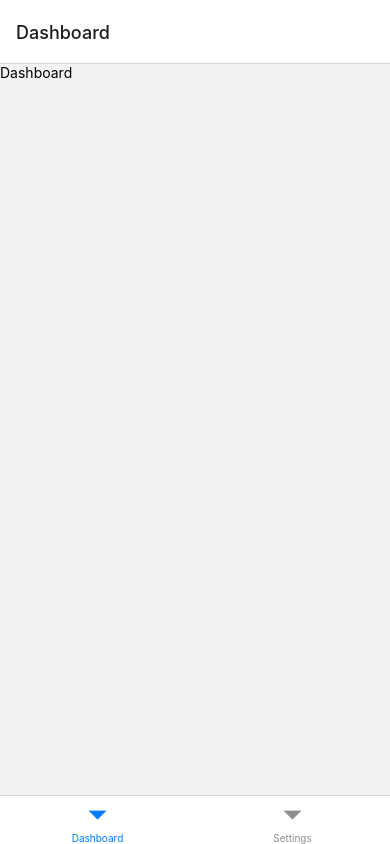
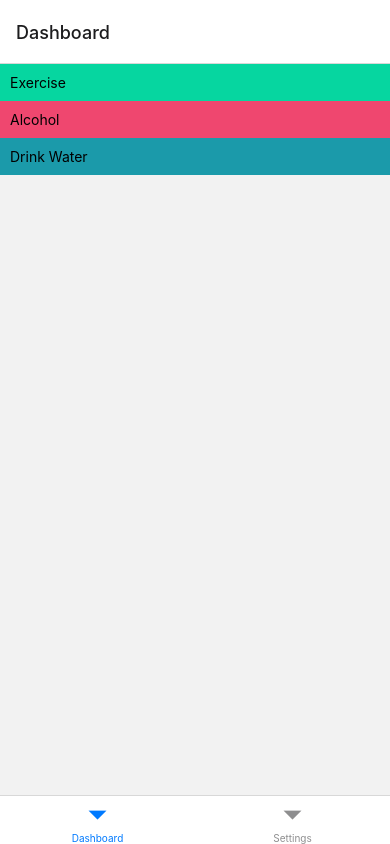
Before and after one commit to dkwhiting/habit-tracker, a React Native app: screen /Dashboard in a window 390 px wide. Built offline with nearby package versions, Linux system fonts and the light colour scheme.

Commit message:
Render activities

```diff
--- a/App.js
+++ b/App.js
@@ -1,6 +1,5 @@
 import React, {useState} from 'react';
 import {NavigationContainer} from '@react-navigation/native';
-import {createNativeStackNavigator} from '@react-navigation/native-stack';
 import BottomNav from './components/BottomNav';
 import Login from './components/Login';
 
--- a/components/BottomNav.js
+++ b/components/BottomNav.js
@@ -7,7 +7,10 @@ const Tab = createBottomTabNavigator();
 function BottomNav() {
   return (
     <Tab.Navigator>
-      <Tab.Screen name="Dashboard" component={Dashboard} />
+      <Tab.Screen
+        name="Dashboard"
+        component={Dashboard}
+        />
       <Tab.Screen name="Settings" component={Settings} />
     </Tab.Navigator>
   );
--- a/components/Dashboard.js
+++ b/components/Dashboard.js
@@ -1,12 +1,63 @@
-import { View, Text } from 'react-native'
+import { View, Text, ScrollView, StyleSheet } from 'react-native'
 import React from 'react'
+
+const activities = [
+  {
+    name: 'Exercise',
+    icon: null,
+    habitType: 'build',
+    goal: 30,
+    unit: 'minutes'
+  },
+  {
+    name: 'Alcohol',
+    icon: null,
+    habitType: 'quit',
+    goal: 6,
+    unit: 'drinks'
+  },
+  {
+    name: 'Drink Water',
+    icon: null,
+    habitType: 'build',
+    goal: 8,
+    unit: 'glasses'
+  }
+]
+
+const colors = [
+  '#06d6a0',
+  '#ef476f',
+  '#1b9aaa',
+  '#ffc43d'
+]
 
 const Dashboard = () => {
   return (
     <View>
-      <Text>Dashboard</Text>
+      <ScrollView>
+        {activities.map((activity, i) =>{
+          return(
+            <View style={{backgroundColor: colors[i]}}>
+              <View key={i} style={styles.activityTile}>
+                <Text>{activity.name}</Text>
+              </View>
+            </View>
+          )
+        })}
+      </ScrollView>
     </View>
   )
 }
 
+const styles = StyleSheet.create({
+  container: {
+    marginTop: 50,
+  },
+  activityTile: {
+    margin: 10
+  }
+});
+
+
 export default Dashboard
```
